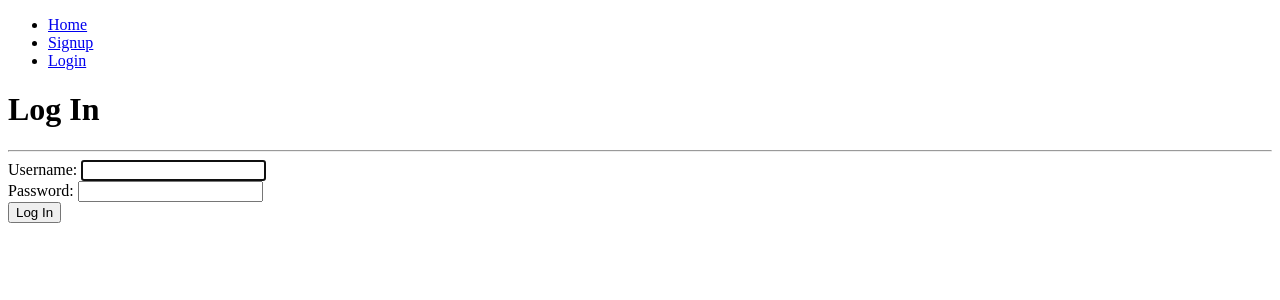
After one commit to daniborja/django-app-init, a Django app: page /signin/ in a window 1280 px wide. The commit adds this page. Shown: the top 300 px of the page. Run offline with Django 5.2, Linux system fonts and the light colour scheme.

Commit message:
[ADD]: Logni

```diff
--- /dev/null
+++ b/tasks/templates/auth/login.html
@@ -0,0 +1,22 @@
+{% extends 'layouts/task_layout.html' %}
+
+<!-- block is a Keyword & content is a standarized name, but i could be anything -->
+{% block content %}
+
+<h1>Log In</h1>
+<hr />
+
+<!-- si existe el error lo renderiza, sino no pasa nada, no da error. No req condicionales -->
+{{error}}
+
+<!-- action to ligin url by name -->
+<form action="{% url 'login' %}" method="POST">
+  <!-- CSRF token -->
+  {% csrf_token %}
+
+  {{form}}
+
+  <button type="submit">Log In</button>
+</form>
+
+{% endblock %}
--- a/tasks/templates/layouts/task_layout.html
+++ b/tasks/templates/layouts/task_layout.html
@@ -21,7 +21,7 @@
 
         {% else %}
         <li><a href="{% url 'signup' %}">Signup</a></li>
-        <li><a href="{% url 'signup' %}">Login</a></li>
+        <li><a href="{% url 'login' %}">Login</a></li>
         {% endif %}
       </ul>
     </nav>
--- a/tasks/urls.py
+++ b/tasks/urls.py
@@ -10,6 +10,7 @@ urlpatterns = [
 
 
     path('signup/', views.signup, name='signup'),
+    path('signin/', views.singin, name='login'),
     path('logout/', views.signout, name='logout'),
 
 
--- a/tasks/views.py
+++ b/tasks/views.py
@@ -5,8 +5,8 @@ from django.db import IntegrityError
 
 
 # ## auth
-from django.contrib.auth.forms import UserCreationForm
-from django.contrib.auth import login, logout  # crear la auth session (cookie)
+from django.contrib.auth.forms import UserCreationForm, AuthenticationForm
+from django.contrib.auth import login, authenticate, logout  # crear la auth session (cookie)
 
 
 # ## models: user is provided by django by default
@@ -21,6 +21,7 @@ def home(request):
 
 
 
+# ### Auth
 def signup(request):
     if request.method == 'GET':
         return render(request, 'auth/signup.html', {
@@ -55,6 +56,29 @@ def signup(request):
 
 
 
+def singin(request):
+    if request.method == 'GET':
+        return render(request, 'auth/login.html', {
+            'form': AuthenticationForm()
+        })
+    else:
+        # validate user data (if it exists in db and is correct password) retur user
+        user = authenticate(
+            request,
+            username=request.POST['username'],
+            password=request.POST['password']
+        )
+        if user is None:
+            return render(request, 'auth/login.html', {
+                'form': AuthenticationForm(),
+                'error': 'Username or password is incorrect'
+            })
+        else:
+            login(request, user) # create session and sessionid in cookies
+            return redirect('tasks')
+
+
+
 def signout(request):
     logout(request)
     return redirect('home')
```
